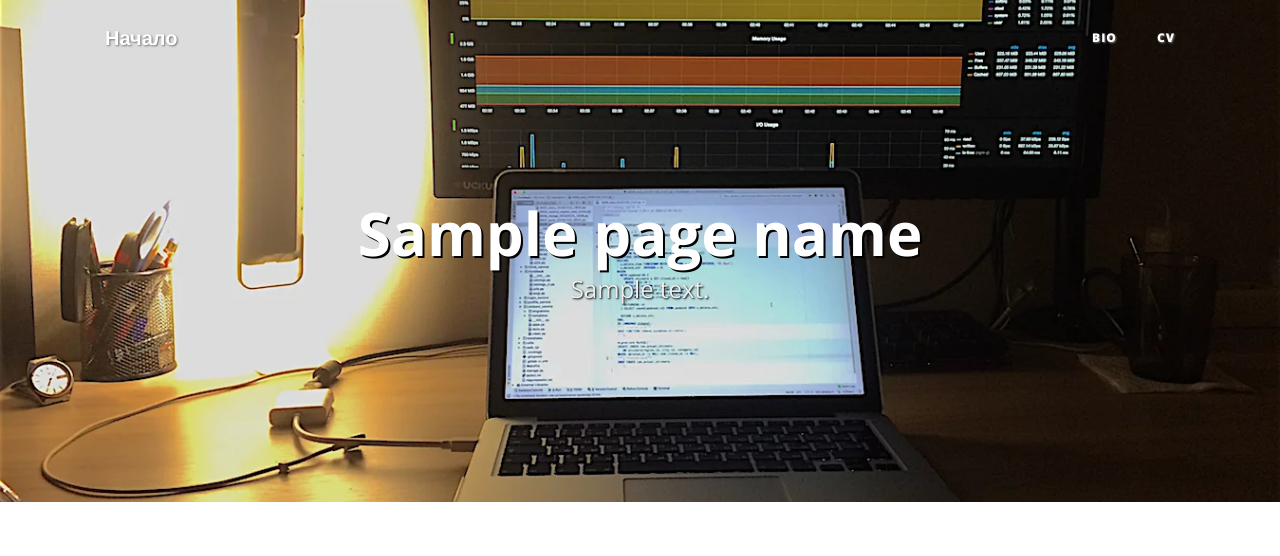
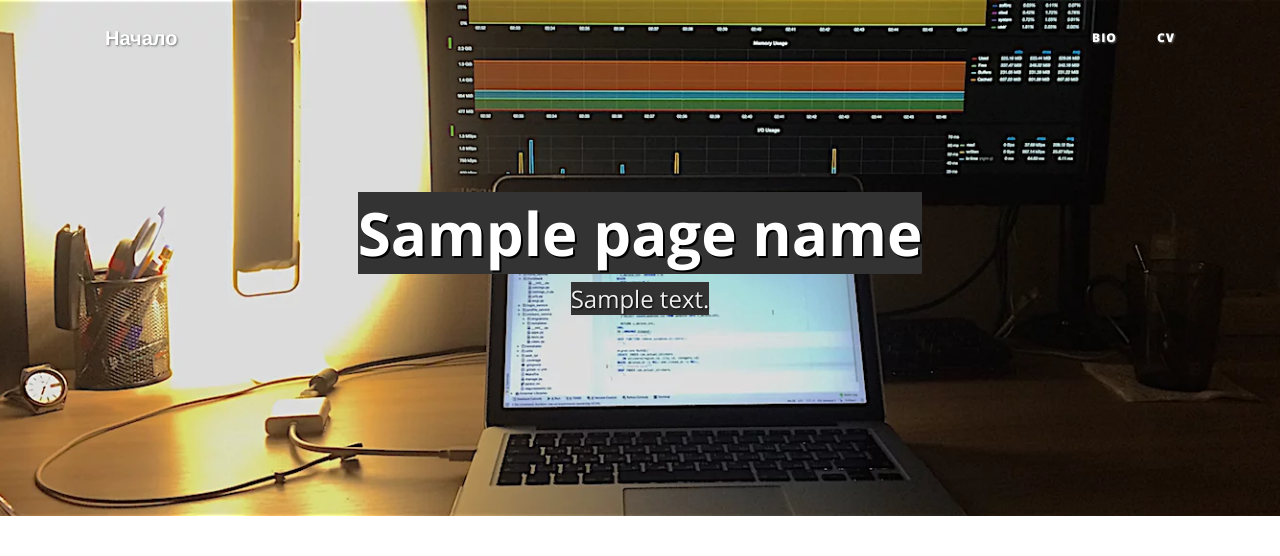
Before and after one commit to nikonov1101/blogue, a Django app: template posts/templates/posts/base.html in a window 1280 px wide. Shown: the top 556 px of the page. Run offline with Django 3.2, Linux system fonts and the light colour scheme; the template is opened without the code that fills it: most values are stand-ins (such as "Sample title", 1, 10 or a date in 2020); some libraries are stand-ins or nearby versions.

Commit message:
feature: box highlight for title on cover

```diff
--- a/posts/static/posts/css/clean-blog.css
+++ b/posts/static/posts/css/clean-blog.css
@@ -198,9 +198,7 @@ body {
 
 header.masthead {
     margin-bottom: 50px;
-    background: no-repeat center center;
-    background-color: #777777;
-    background-attachment: scroll;
+    background: #777777 no-repeat scroll center center;
     -webkit-background-size: cover;
     -moz-background-size: cover;
     -o-background-size: cover;
@@ -238,7 +236,7 @@ header.masthead .site-heading .subheading {
     font-size: 24px;
     font-weight: 300;
     line-height: 1.1;
-    display: block;
+    /*display: block;*/
     margin: 10px 0 0;
     font-family: 'Open Sans', 'Helvetica Neue', Helvetica, Arial, sans-serif;
 }
@@ -257,7 +255,7 @@ header.masthead .post-heading h1 {
 header.masthead .post-heading .meta,
 header.masthead .post-heading .subheading {
     line-height: 1.1;
-    display: block;
+    /*display: block;*/
 }
 
 header.masthead .post-heading .subheading {
@@ -512,6 +510,18 @@ fieldset[disabled] .btn-primary:hover {
     text-rendering: optimizelegibility;
 }
 
-.post__images img{
+.post__images img {
     width: 100%;
 }
+
+.clearfix10 {
+    display: block;
+    clear: both;
+    content: "";
+    height: 20px;
+}
+
+.unibox {
+    background-color: #333;
+    display: inline;
+}
--- a/posts/templates/posts/base.html
+++ b/posts/templates/posts/base.html
@@ -58,8 +58,14 @@
     <div class="row">
       <div class="col-lg-8 col-md-10 mx-auto">
         <div class="site-heading">
-          <h1 class="page_name">{{ page_name }}</h1>
-          <span class="subheading page_summary">{{ page_summary }}</span>
+          {% if is_main_page %}
+            <h1 class="page_name">{{ page_name }}</h1>
+            <span class="subheading page_summary">{{ page_summary }}</span>
+          {% else %}
+            <h1 class="page_name unibox">{{ page_name }}</h1>
+            <div class="clearfix10"></div>
+            <span class="subheading page_summary unibox">{{ page_summary }}</span>
+          {% endif %}
         </div>
       </div>
     </div>
--- a/posts/views.py
+++ b/posts/views.py
@@ -20,7 +20,10 @@ def index(request):
     posts = models.Post.objects.order_by('-published_at').exclude(is_page=True).exclude(is_published=False).all()[
             0:settings.POSTS_PER_PAGE]
     ctx = get_base_ctx(settings.SITE_NAME, settings.SITE_NAME, settings.SITE_SUMMARY)
-    ctx.update({'posts': posts})
+    ctx.update({
+        'posts': posts,
+        'is_main_page': True,
+    })
     return render(request, 'posts/index.html', ctx)
 
 
```
